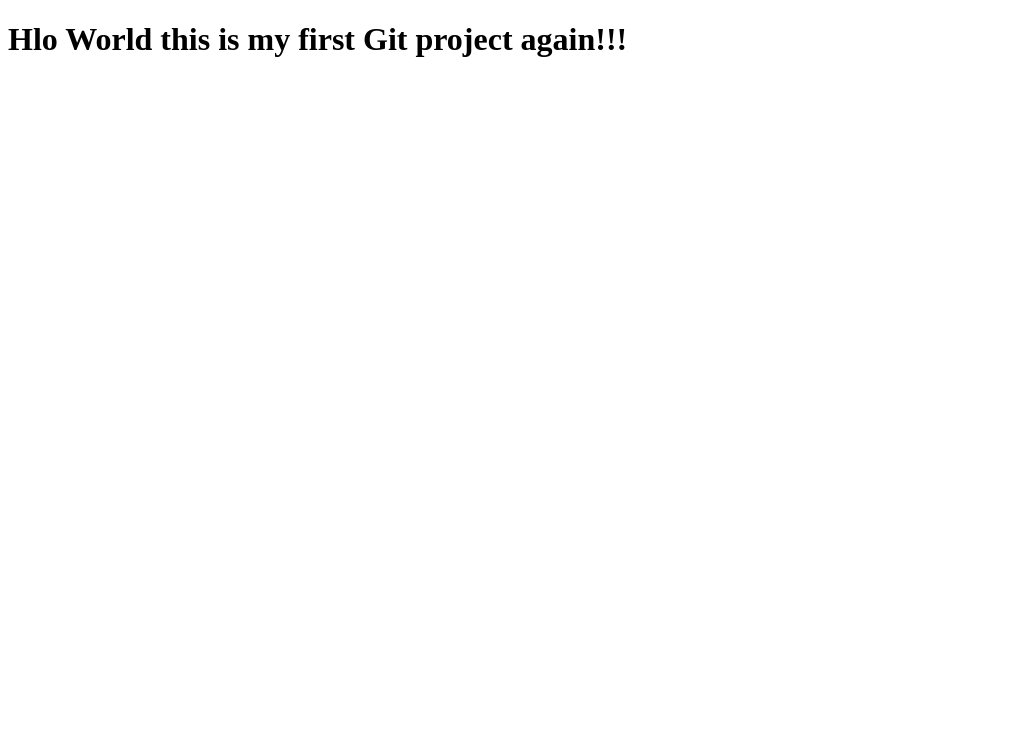
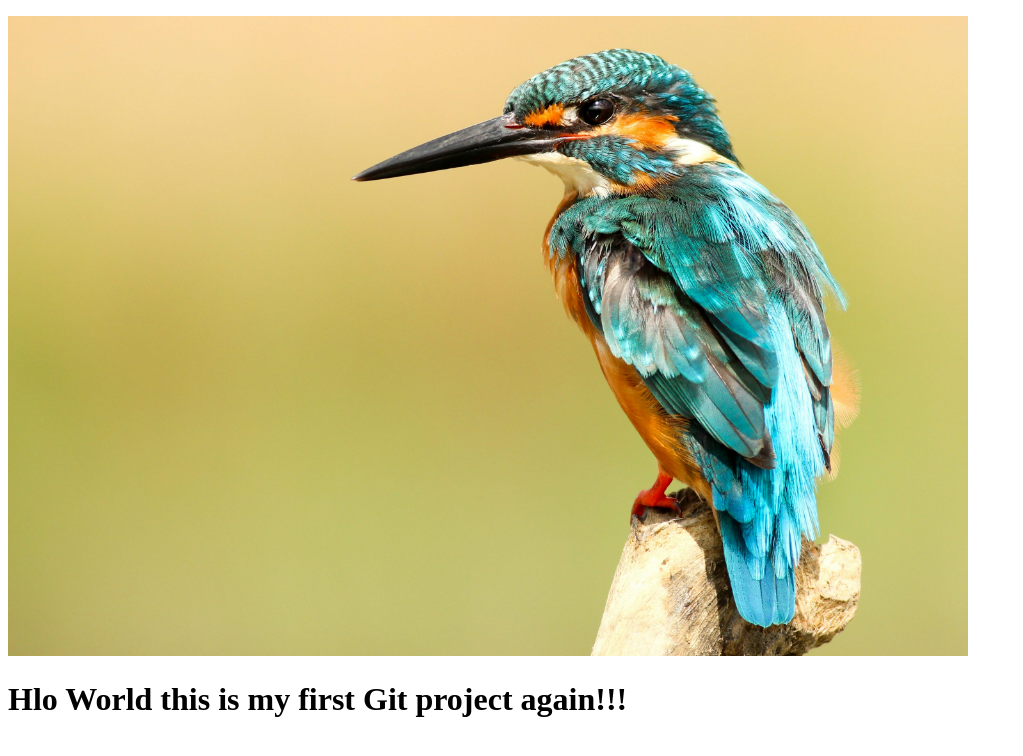
Before and after one commit to Chinmay9460/gitTrialProject, a plain HTML site: page index.html in a window 1280 px wide. Shown: the whole page, without its empty margins (0-1023 px from the left). Drawn offline with Linux system fonts and the light colour scheme.

Commit message:
Random update came and given

```diff
--- a/index.html
+++ b/index.html
@@ -4,9 +4,12 @@
     <meta charset="UTF-8">
     <meta name="viewport" content="width=device-width, initial-scale=1.0">
     <title>Hello World</title>
+    <link rel="stylesheet" href="./styles.css">
 </head>
 <body>
     <p>
+        <div><img src="birdImage.jpg" alt="Hello World from Space"
+            style="width:100%;max-width:960px"></div>
         <h1>Hlo World this is my first Git project again!!!</h1>
     </p>
 
```
Also changed, not shown: birdImage.jpg (added).
